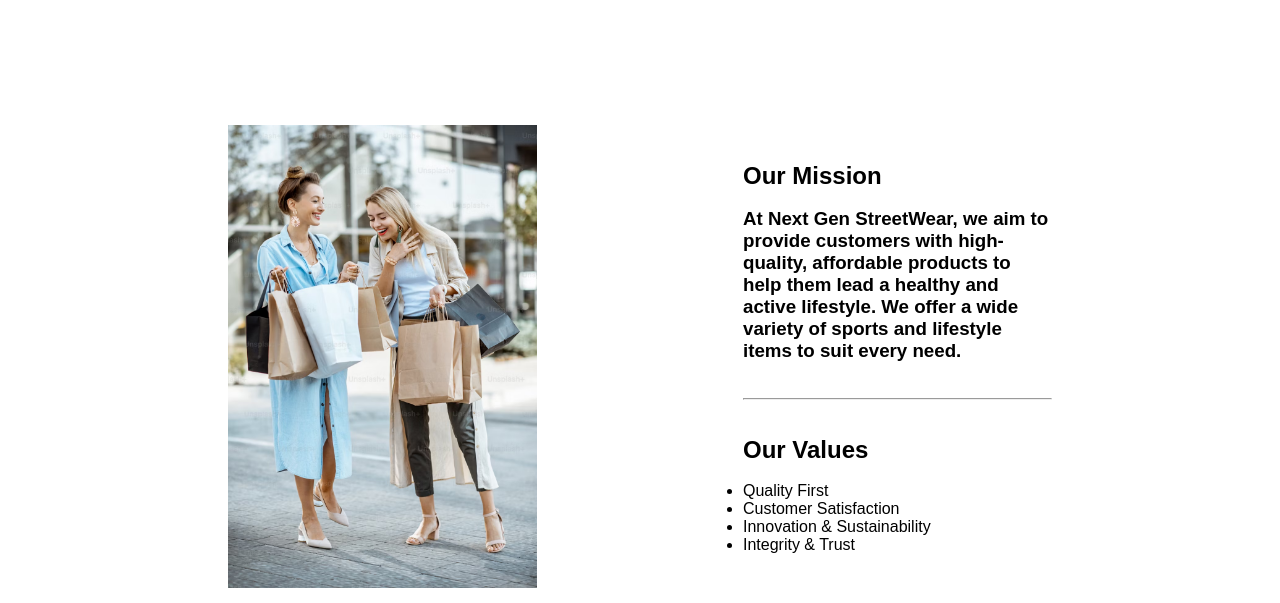
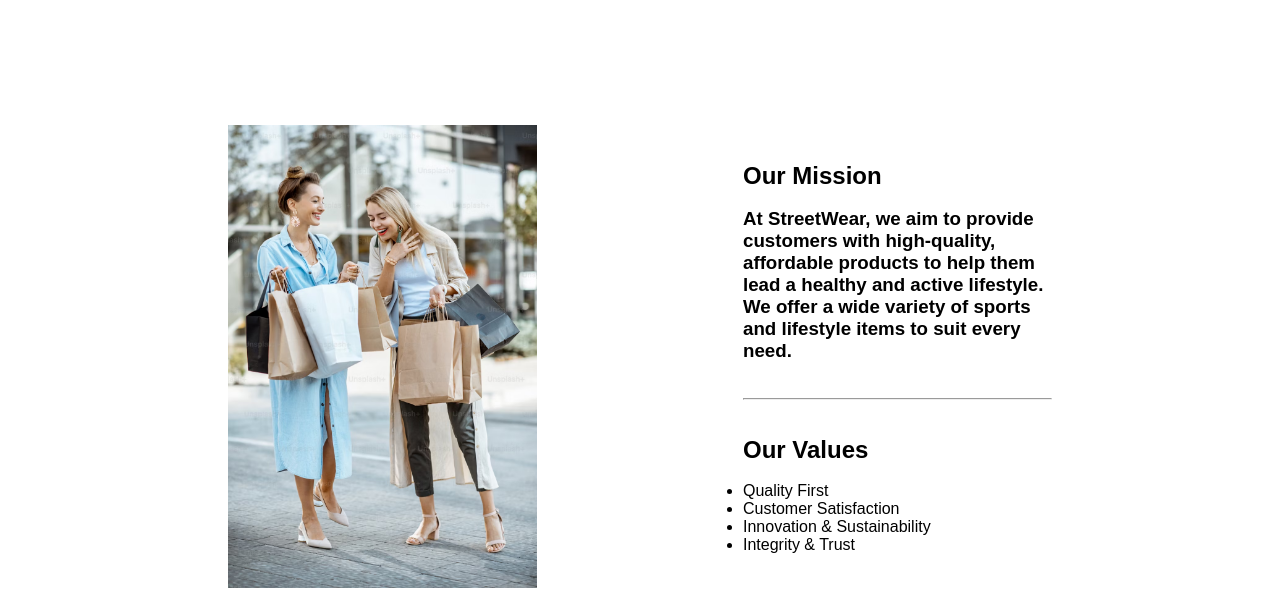
Before and after one commit to Aditya40104/StreetWear-Ecommerce-website, a plain HTML site: page about.html in a window 1280 px wide. Shown: the part 197-800 px from the top of the page. Drawn offline with Linux system fonts and the light colour scheme.

Commit message:
Update about.html

```diff
--- a/about.html
+++ b/about.html
@@ -40,7 +40,7 @@
                 </div>
                 <div class="col-2">
                     <h2>Our Mission</h2><br>
-                    <h3>At Next Gen StreetWear, we aim to provide customers with high-quality, affordable products to help them lead a healthy and active lifestyle. We offer a wide variety of sports and lifestyle items to suit every need.</h3>
+                    <h3>At StreetWear, we aim to provide customers with high-quality, affordable products to help them lead a healthy and active lifestyle. We offer a wide variety of sports and lifestyle items to suit every need.</h3>
                     <br><br><hr><br><br>
                     <h2>Our Values</h2><br>
                     <ul style="list-style-type: disc;">
```
